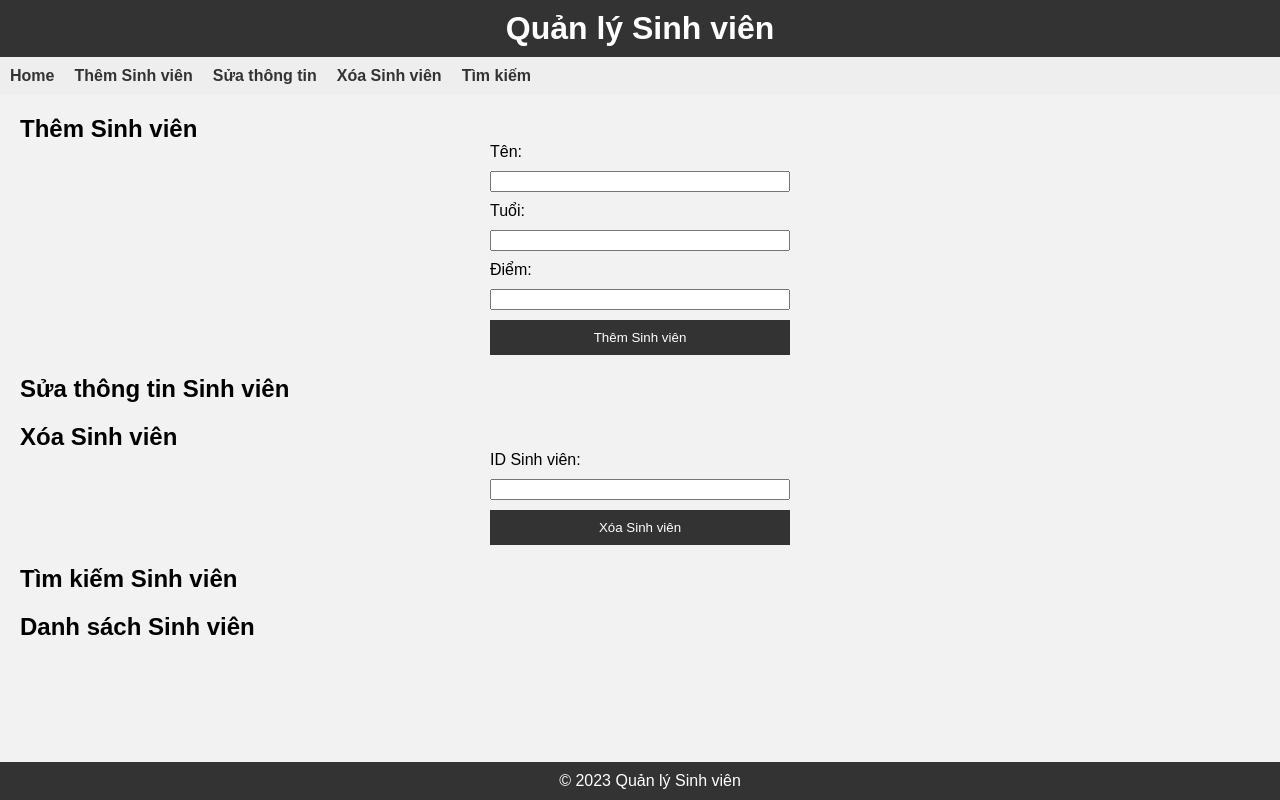
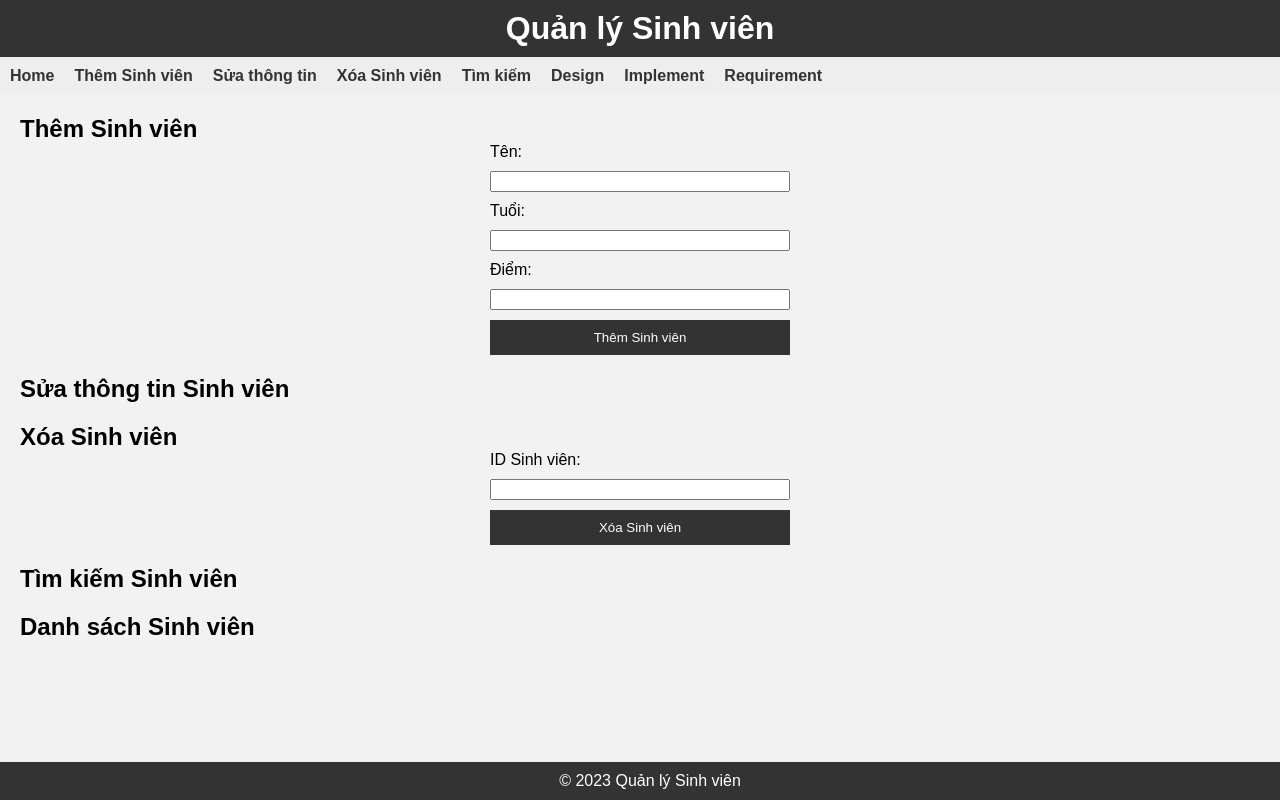
Before and after one commit to yiyi1110/web, a plain HTML site: page lab4.html in a window 1280 px wide. Drawn offline with Linux system fonts and the light colour scheme; a script that the page names is missing.

Commit message:
code web lab4

```diff
--- a/lab4.html
+++ b/lab4.html
@@ -21,6 +21,10 @@
             <li><a href="#edit">Sửa thông tin</a></li>
             <li><a href="#delete">Xóa Sinh viên</a></li>
             <li><a href="#search">Tìm kiếm</a></li>
+            <li><a href="#design">Design</a></li>
+            <li><a href="#Implement: "> Implement</a></li>
+            <li><a href="#Requirement "> Requirement</a></li>
+
         </ul>
     </nav>
 
```
Also changed, not shown: index.html (+1 -1 lines).
